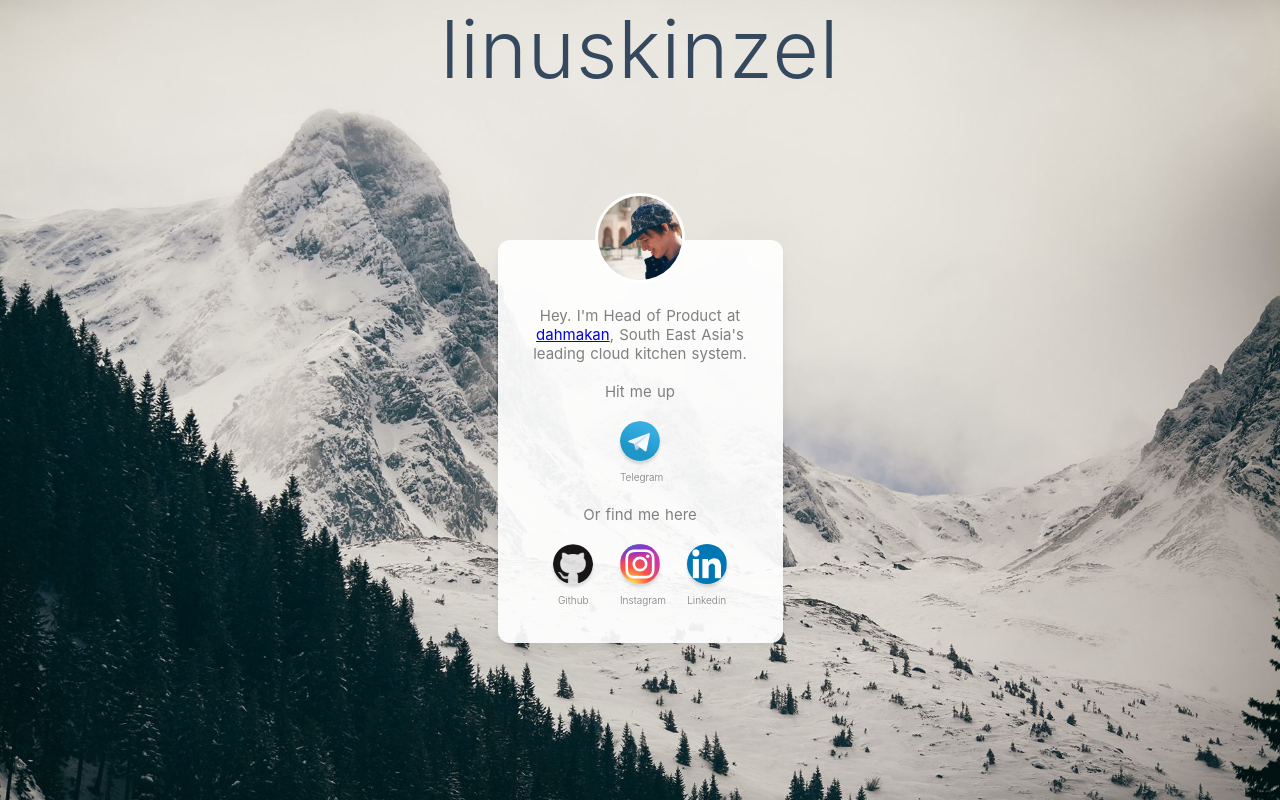
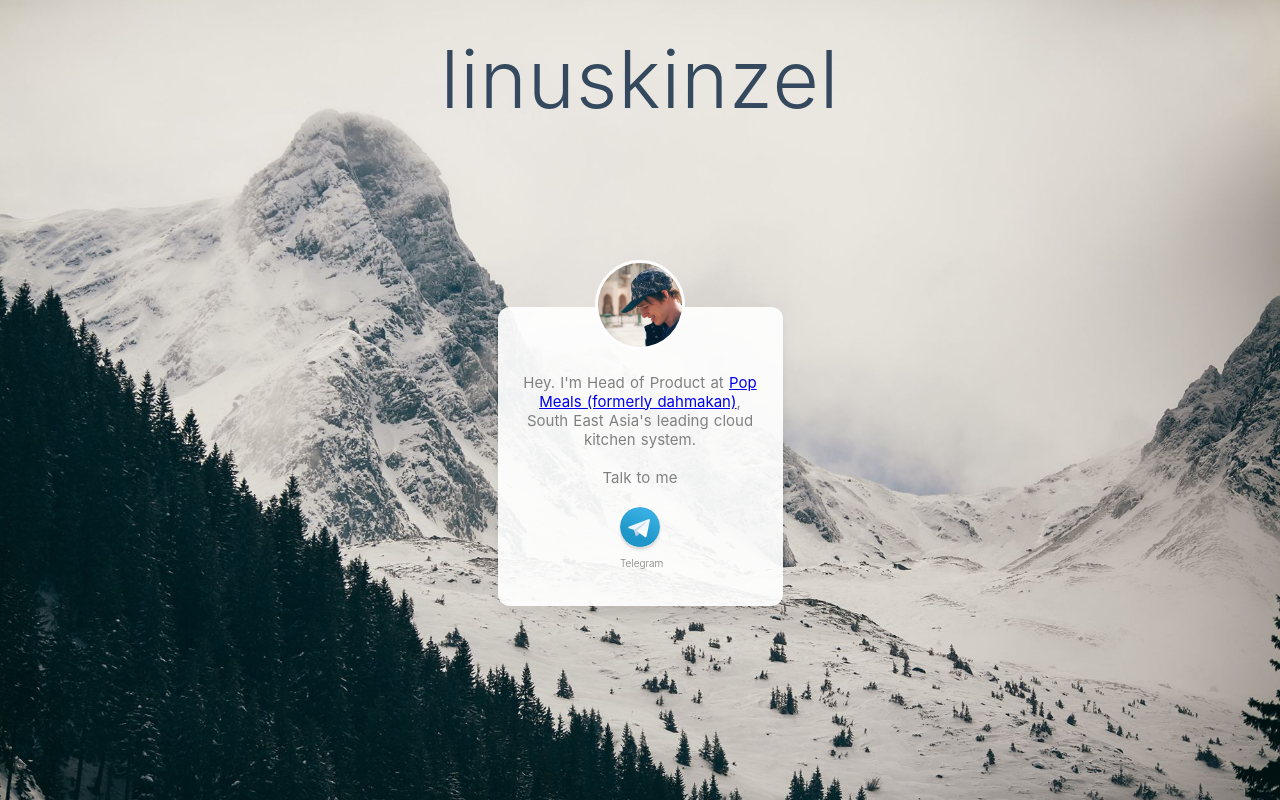
Before and after one commit to fearthedear/linuskinzel, a Nuxt app: page / in a window 1280 px wide. Built offline with nearby package versions, Linux system fonts and the light colour scheme.

Commit message:
remove buttons except telegram

```diff
--- a/components/AboutBox.vue
+++ b/components/AboutBox.vue
@@ -5,16 +5,16 @@
 		</div>
 		<p>
 			<br>
-			Hey. I'm Head of Product at <a href="https://dahmakan.com" target="_blank">dahmakan</a>, South East Asia's leading cloud kitchen system.
+			Hey. I'm Head of Product at <a href="https://popmeals.com.my" target="_blank">Pop Meals (formerly dahmakan)</a>, South East Asia's leading cloud kitchen system.
 			<br><br>
-			Hit me up
+			Talk to me
 			<div class="buttons">
 				<a href="https://telegram.me/linusk1" target="_blank">
 					<img src="~/assets/images/telegram.svg">
 					<span>Telegram</span>
 				</a>
 			</div>
-			<p>Or find me here</p>
+			<!-- <p>Or find me here</p>
 			<div class="buttons">
 				<a href="https://github.com/fearthedear" target="_blank">
 					<img src="~/assets/images/github.png">
@@ -28,7 +28,7 @@
 					<img src="~/assets/images/linkedin.png">
 					<span>Linkedin</span>
 				</a>
-			</div>
+			</div> -->
 		</p>
 	</div>
 </template>
--- a/nuxt.config.js
+++ b/nuxt.config.js
@@ -7,9 +7,9 @@ module.exports = {
     meta: [
       { charset: 'utf-8' },
       { name: 'viewport', content: 'width=device-width, initial-scale=1' },
-      { hid: 'description', name: 'description', content: "Head of Product at dahmakan, South East Asia's leading cloud kitchen system." },
+      { hid: 'description', name: 'description', content: "Head of Product at Pop Meals (formerly dahmakan), South East Asia's leading cloud kitchen system." },
       { property: 'og:title', content: 'Linus Kinzel' },
-      { property: 'og:description', content:"Head of Product at dahmakan, South East Asia's leading cloud kitchen system." },
+      { property: 'og:description', content:"Head of Product at Pop Meals (formerly dahmakan), South East Asia's leading cloud kitchen system." },
       { property: 'og:type', content: 'website' },
       { property: 'og:url', content: 'https://www.linuskinzel.com' }
     ],
--- a/package.json
+++ b/package.json
@@ -2,7 +2,7 @@
   "name": "linuskinzel",
   "version": "1.0.0",
   "description": "personal website",
-  "author": "Linus Kinzel <linuskinzel@gmail.com>",
+  "author": "Linus Kinzel <contact@linuskinzel.com>",
   "private": true,
   "scripts": {
     "dev": "nuxt",
--- a/pages/index.vue
+++ b/pages/index.vue
@@ -1,17 +1,14 @@
 <template>
   <section class="container background">
     <div>
-      <h1 class="title">
+      <h1 style="margin-top: 30px" class="title">
         linuskinzel
       </h1>
     </div>
     <div>
       <aboutBox />
     </div>
-    <div class="links">
-
-    </div>
-    </div>
+    <div class="links"></div>
   </section>
 </template>
 
```
